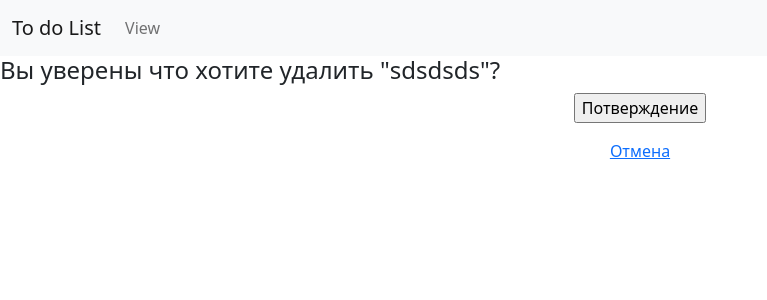
After one commit to TairovCh/Todolist, a Django app: page /task/18/delete in a window 1280 px wide. The commit adds this page. Shown: the top 300 px of the page, without its empty margins (0-767 px from the left). Run offline with Django 4.2, Linux system fonts and the light colour scheme; data comes from the database, SQL or seed files in the repository.

Commit message:
add task_delete. errors remane status in task_update.html & date format

```diff
--- a/todolist/todolist/urls.py
+++ b/todolist/todolist/urls.py
@@ -16,7 +16,7 @@ Including another URLconf
 """
 from django.contrib import admin
 from django.urls import path
-from webapp.views import index_view, create_task, task_view, task_update_view
+from webapp.views import index_view, create_task, task_view, task_update_view, task_delete_view
 
 
 urlpatterns = [
@@ -24,5 +24,6 @@ urlpatterns = [
     path('', index_view, name='index'),
     path('create/', create_task, name='create_task'),
     path('task/<int:pk>/', task_view, name='task_view'),
-    path('task/<int:pk>/update/', task_update_view, name='task_update'),
+    path('task/<int:pk>/update', task_update_view, name='task_update'),
+    path('task/<int:pk>/delete', task_delete_view, name='task_delete'),
 ]
--- a/todolist/webapp/templates/index.html
+++ b/todolist/webapp/templates/index.html
@@ -18,10 +18,10 @@
                         <h5 class="card-title">Статус: {{ task.get_status_display }}</h5>
                         <p class="card-text">Дата выполнения: {{ task.deadline|date:"d.m.y"}}</p>
 
-                        <form action="{% url 'index' %}?id={{ task.id }}" method="POST">
+                        <!-- <form action="{% url 'index' %}?id={{ task.id }}" method="POST">
                             {% csrf_token %}
                             <input type="submit" value="delete" class="btn btn-primary">
-                        </form>
+                        </form> -->
                     </div>
                 </div>
             </div>
--- /dev/null
+++ b/todolist/webapp/templates/task_delete.html
@@ -0,0 +1,27 @@
+{% extends "base.html" %}
+
+{% block title %}Удаление задачи{% endblock %}
+
+{% block nav %}
+
+    <li class="nav-item">
+        <a class="nav-link" href="{% url 'task_view' task.pk %}">View</a>
+    </li>
+
+{% endblock %}
+
+{% block content %}
+
+    <h4>Вы уверены что хотите удалить "{{ task.title }}"?</h4>
+
+    <form method="POST" action="{% url "task_delete" task.pk %}" class="text-center">
+
+        {% csrf_token %}
+
+        <p><input type="submit" value="Потверждение"></p>
+
+        <p><a href="{% url "task_view" task.pk %}">Отмена</a></p>
+
+    </form>
+
+{% endblock %}
--- a/todolist/webapp/templates/task_view.html
+++ b/todolist/webapp/templates/task_view.html
@@ -6,6 +6,9 @@
     </li>
     <li class="nav-item">
         <a class="nav-link" href="{% url 'task_update' task.pk %}">Редактировать задачу</a>
+    </li>
+    <li class="nav-item">
+        <a class="nav-link" href="{% url 'task_delete' task.pk %}">Удалить</a>
     </li>
     {% endblock %}
 
--- a/todolist/webapp/views.py
+++ b/todolist/webapp/views.py
@@ -44,3 +44,12 @@ def task_update_view(request, pk):
         task.description = request.POST.get('description')
         task.save()
         return redirect("task_view", pk=task.pk)
+
+
+def task_delete_view(request, pk):
+    task = get_object_or_404(Task, pk=pk)
+    if request.method == "GET":
+        return render(request, 'task_delete.html', { 'task': task })
+    elif request.method == "POST":
+        task.delete()
+        return redirect('index')
```
